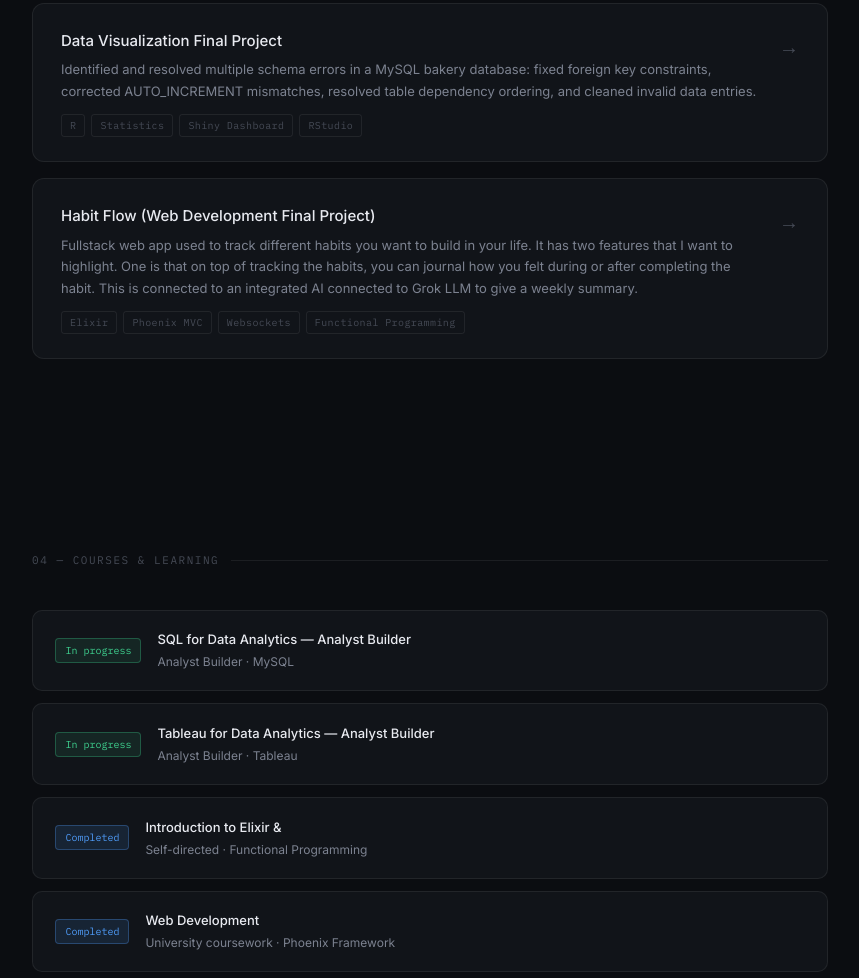
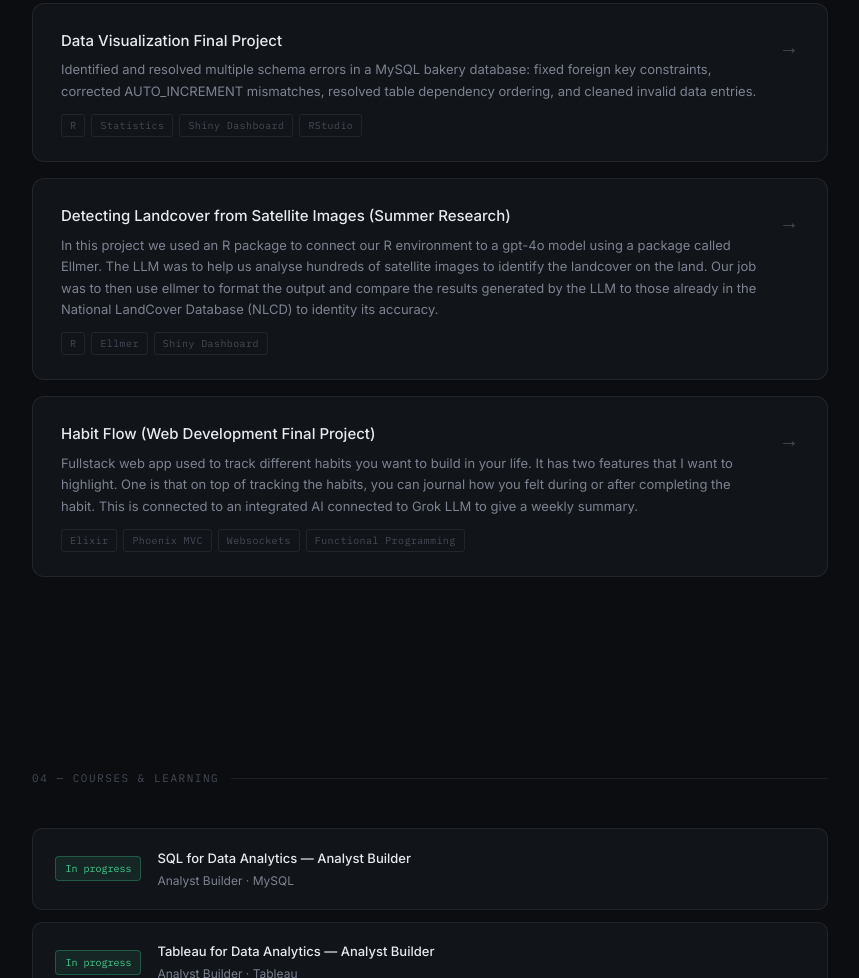
Before and after one commit to SpyNextDoor/SpyNextDoor.github.io, a plain HTML site: page index.html in a window 1280 px wide. Shown: the part 2353-3331 px from the top of the page, without its empty margins (210-1069 px from the left). Drawn offline with Linux system fonts and the light colour scheme.

Commit message:
Add project card for landcover detection project
Added a project card for detecting landcover from satellite images, detailing the use of R and Ellmer for analysis and comparison with NLCD.

```diff
--- a/index.html
+++ b/index.html
@@ -454,6 +454,24 @@
       <div class="project-arrow">→</div>
     </a>
 
+   <a class="project-card" href="landcover.pdf" onclick="return true;">
+      <div>
+        <div class="project-title">Detecting Landcover from Satellite Images (Summer Research)</div>
+        <div class="project-desc">
+          In this project we used an R package to connect our R environment to a gpt-4o model using a package called Ellmer.
+         The LLM was to help us analyse hundreds of satellite images to identify the landcover on the land. Our job was to then
+         use ellmer to format the output and compare the results generated by the LLM to those already in the National LandCover
+         Database (NLCD) to identity its accuracy.
+        </div>
+        <div class="project-tags">
+          <span class="project-tag">R</span>
+          <span class="project-tag">Ellmer</span>
+          <span class="project-tag">Shiny Dashboard</span>
+        </div>
+      </div>
+      <div class="project-arrow">→</div>
+    </a>
+
     <!-- <a class="project-card" href="#" onclick="return false;">
       <div>
         <div class="project-title">SQL Analytics Portfolio — Interview Practice</div>
```
